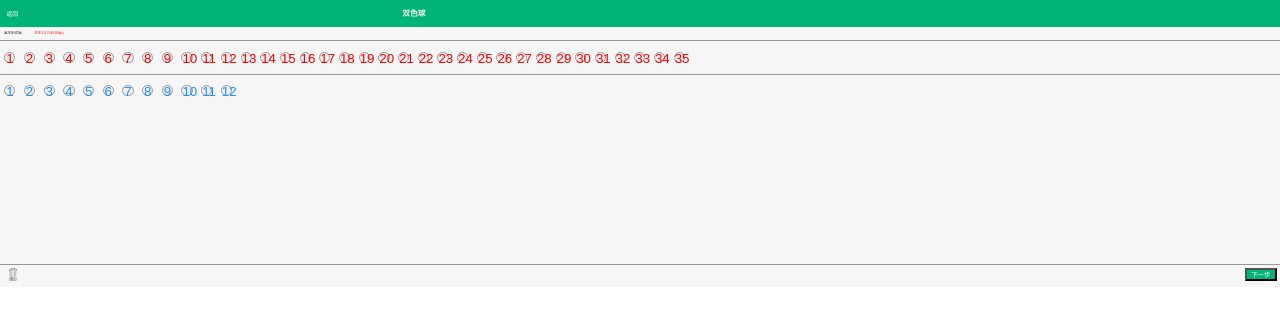
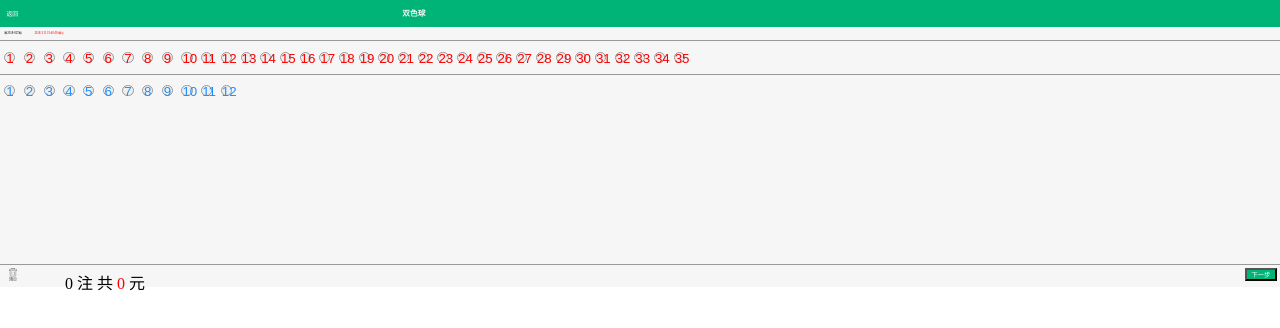
Before and after one commit to RootRefresh/vue_cp, a Vue app: page /ssq in a window 1280 px wide. Shown: the top 328 px of the page. Built offline with nearby package versions, Linux system fonts and the light colour scheme; what vue-resource would draw is missing.

Commit message:
双色球传值

```diff
--- a/src/components/CPRedBallView.vue
+++ b/src/components/CPRedBallView.vue
@@ -1,10 +1,10 @@
 <template>
   <div id="ball_bg" class="bg_color">
     <div class="ball-div clearfix">
-      <button class="ball red_color btn" v-for="item in redBalls" :key="item.id" v-bind:class='{red_ball_select:item.select}' v-on:click="ballChoose(item)">{{item.value}}</button>
+      <button class="ball red_color btn" v-for="item in redBalls" :key="item.id" v-bind:class='{red_ball_select:item.select}' v-on:click="ballChoose(item,true)">{{item.value}}</button>
     </div>
     <div class="ball-div clearfix blue_ball_div">
-      <button class="ball blue_color btn" v-for="item in blueBalls" :key="item.id" v-bind:class='{blue_ball_select:item.select}' v-on:click="ballChoose(item)">{{item.value}}</button>
+      <button class="ball blue_color btn" v-for="item in blueBalls" :key="item.id" v-bind:class='{blue_ball_select:item.select}' v-on:click="ballChoose(item,false)">{{item.value}}</button>
     </div>
   </div>
 </template>
@@ -16,7 +16,9 @@ export default {
     return {
       select: false,
       redBalls: [],
-      blueBalls: []
+      blueBalls: [],
+      selectRedBalls: [],
+      selectBlueBalls: []
     }
   },
   methods: {
@@ -30,8 +32,22 @@ export default {
         blue.select = false
       }
     },
-    ballChoose (ball) {
+    removeByValue (arr, val) {
+      for (var i = 0; i < arr.length; i++) {
+        if (arr[i] === val) {
+          arr.splice(i, 1)
+          break
+        }
+      }
+    },
+    ballChoose (ball, isRed) {
       ball.select = !ball.select
+      if (isRed) {
+        ball.select ? this.selectRedBalls.push(ball.value) : this.removeByValue(this.selectRedBalls, ball.value)
+      } else {
+        ball.select ? this.selectBlueBalls.push(ball.value) : this.removeByValue(this.selectBlueBalls, ball.value)
+      }
+      this.$emit('ballClick', this.selectRedBalls, this.selectBlueBalls)
     },
     createBall () {
       for (var i = 0; i < 35; i++) {
--- a/src/components/CPSelectBar.vue
+++ b/src/components/CPSelectBar.vue
@@ -1,6 +1,7 @@
 <template>
   <div class="clearfix">
     <button class="btn clear_btn" @click="clear"></button>
+    <p class="money">{{betNum}} 注 共 <span>{{money}}</span> 元</p>
     <button class="btn next_btn">下一步</button>
   </div>
 </template>
@@ -8,11 +9,16 @@
 <script>
 export default {
   name: 'selectBar',
+  data () {
+    return {
+    }
+  },
   methods: {
     clear () {
       this.$emit('clearBallSelect')
     }
-  }
+  },
+  props: ['betNum', 'money']
 }
 </script>
 
@@ -32,6 +38,7 @@ export default {
     height: 0.8rem;
     border: none;
     margin: 0.2rem 0 0 0.533rem;
+    float: left;
   }
   .next_btn{
     float: right;
@@ -43,4 +50,12 @@ export default {
     color: white;
     font-size: 0.4rem;
   }
+  .money{
+    float: left;
+    font-size: 16px;
+    margin: 0.3rem 0 0 3rem;
+  }
+  span{
+    color: red;
+  }
 </style>
--- a/src/components/SSQ.vue
+++ b/src/components/SSQ.vue
@@ -2,8 +2,8 @@
   <div class="container">
     <customNav></customNav>
     <topTimerView></topTimerView>
-    <redBallView ref="ballView"></redBallView>
-    <selectBar v-on:clearBallSelect="clear"></selectBar>
+    <redBallView ref="ballView" v-on:ballClick="ballClick"></redBallView>
+    <selectBar v-on:clearBallSelect="clear" :betNum="betNum" :money="money"></selectBar>
   </div>
 </template>
 
@@ -16,12 +16,29 @@ export default {
   name: 'SSQ',
   data () {
     return {
-      msg: 'Welcome  dd to Your Vue.js App'
+      betNum: 0,
+      money: 0
     }
   },
   methods: {
     clear () {
       this.$refs.ballView.clear()
+    },
+    ballClick (redBalls, blueBalls) {
+      var redNum = redBalls.length
+      var blueNum = blueBalls.length
+      console.log(redNum, blueNum)
+      if (redNum >= 6 && blueNum >= 1) {
+        if (redNum === 6) {
+          this.betNum = blueNum
+        } else {
+          this.betNum = redNum * blueNum
+        }
+        this.money = 2 * this.betNum
+      } else {
+        this.betNum = 0
+        this.money = 0
+      }
     }
   },
   components: {
```
